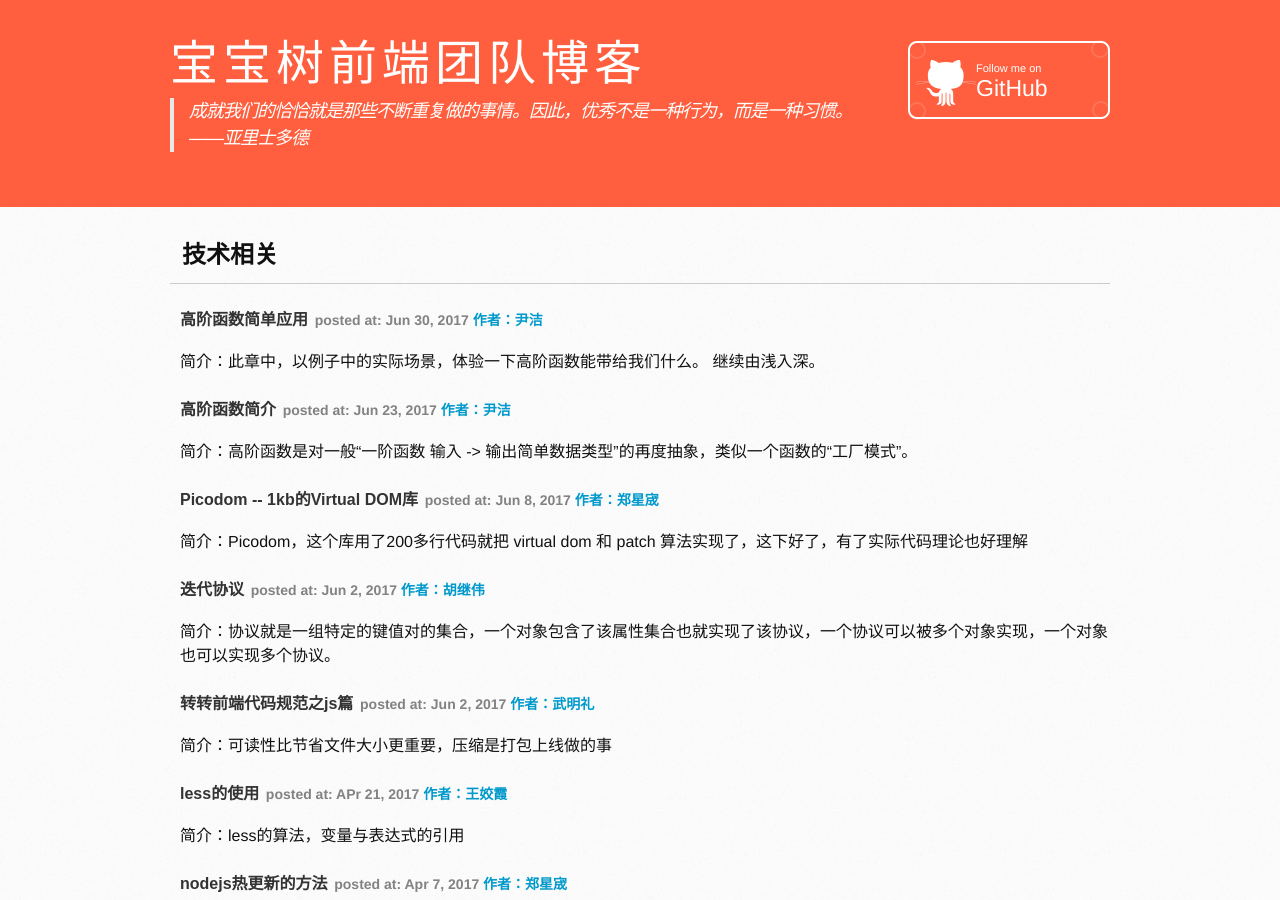
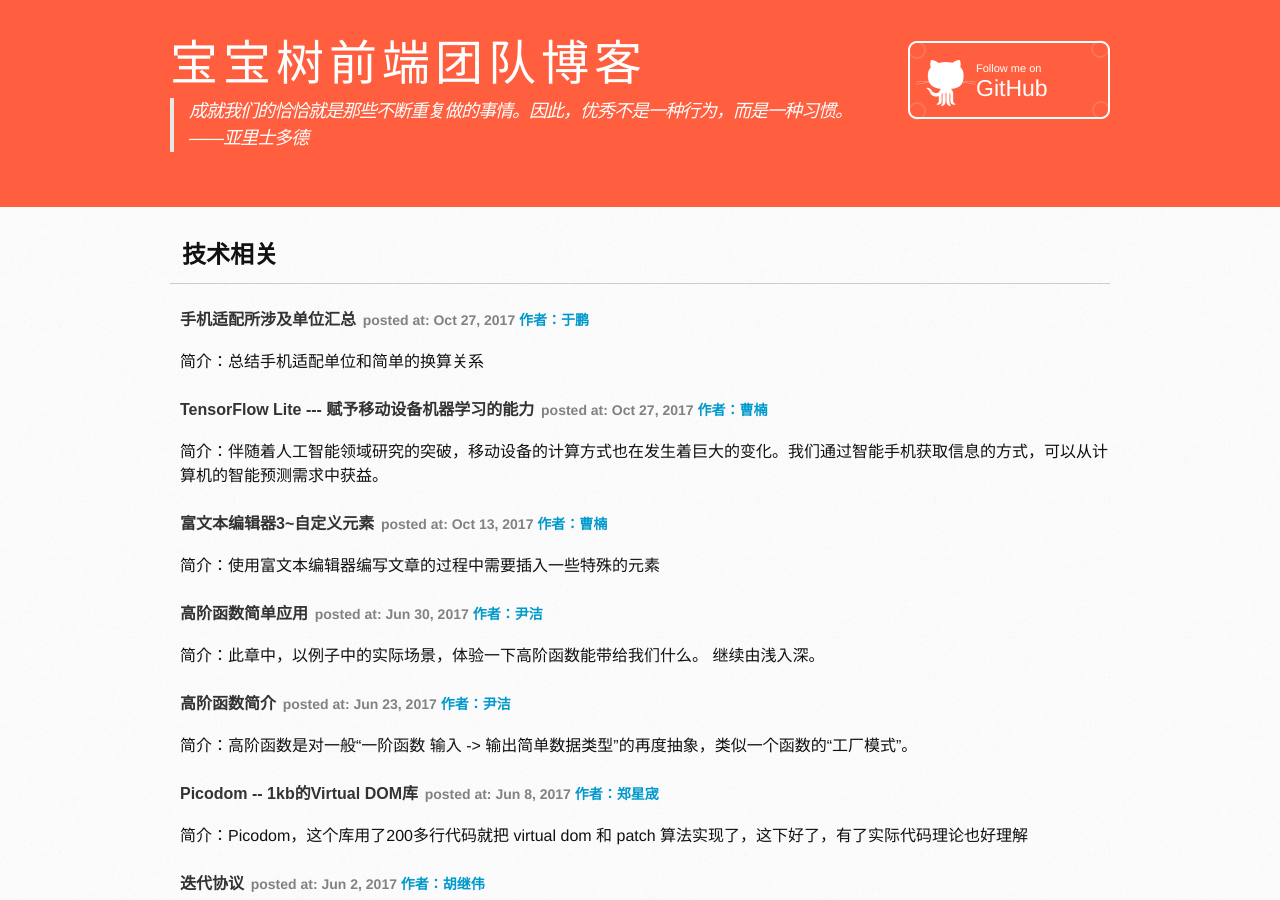
Before and after one commit to bystep15/bystep15.github.io, a Jekyll site: the page built from index.html, in a window 1280 px wide and 900 px high. Built offline with Jekyll 4.4.1, drawn with Linux system fonts in a browser that asks for light colours; the list of posts is cut into pages by our own code.

Commit message:
add blog

```diff
--- a/_data/weekly.yml
+++ b/_data/weekly.yml
@@ -1,3 +1,21 @@
+- author: 于鹏
+  title: 手机适配所涉及单位汇总
+  time: Oct 27, 2017
+  href: http://www.jianshu.com/p/0b7c4166d0df
+  description: 总结手机适配单位和简单的换算关系
+
+- author: 曹楠
+  title: TensorFlow Lite --- 赋予移动设备机器学习的能力
+  time: Oct 27, 2017
+  href: https://github.com/cnsnake11/blog/blob/master/%E5%85%B6%E5%AE%83/How%20TensorFlow%20Lite%20Brings%20Machine%20Learning%20to%20Mobile%20Devices.md
+  description: 伴随着人工智能领域研究的突破，移动设备的计算方式也在发生着巨大的变化。我们通过智能手机获取信息的方式，可以从计算机的智能预测需求中获益。
+
+- author: 曹楠
+  title: 富文本编辑器3~自定义元素
+  time: Oct 13, 2017
+  href: https://github.com/cnsnake11/blog/blob/master/%E5%85%B6%E5%AE%83/%E5%AF%8C%E6%96%87%E6%9C%AC%E7%BC%96%E8%BE%91%E5%99%A83~%E8%87%AA%E5%AE%9A%E4%B9%89%E5%85%83%E7%B4%A0.md
+  description: 使用富文本编辑器编写文章的过程中需要插入一些特殊的元素
+
 - author: 尹洁
   title: 高阶函数简单应用
   time: Jun 30, 2017
```
